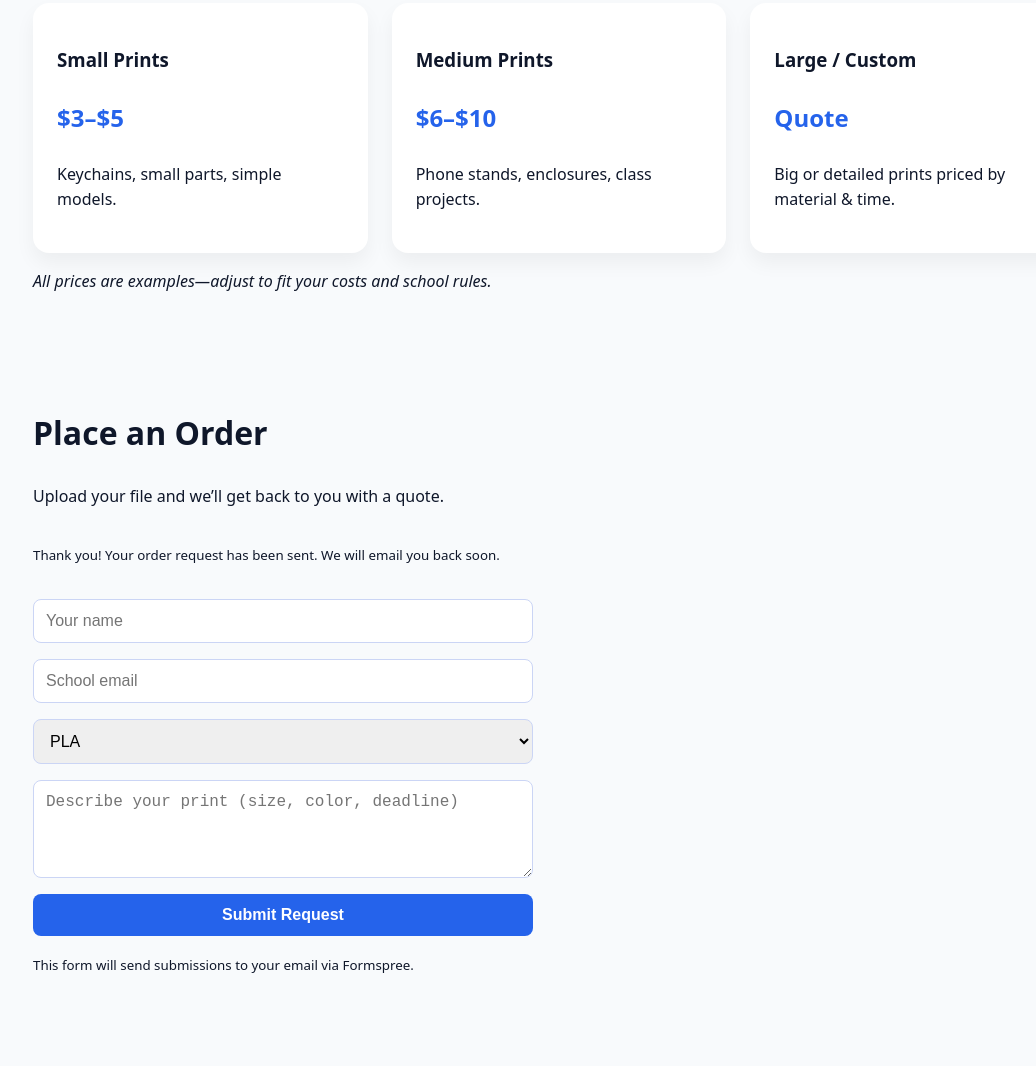
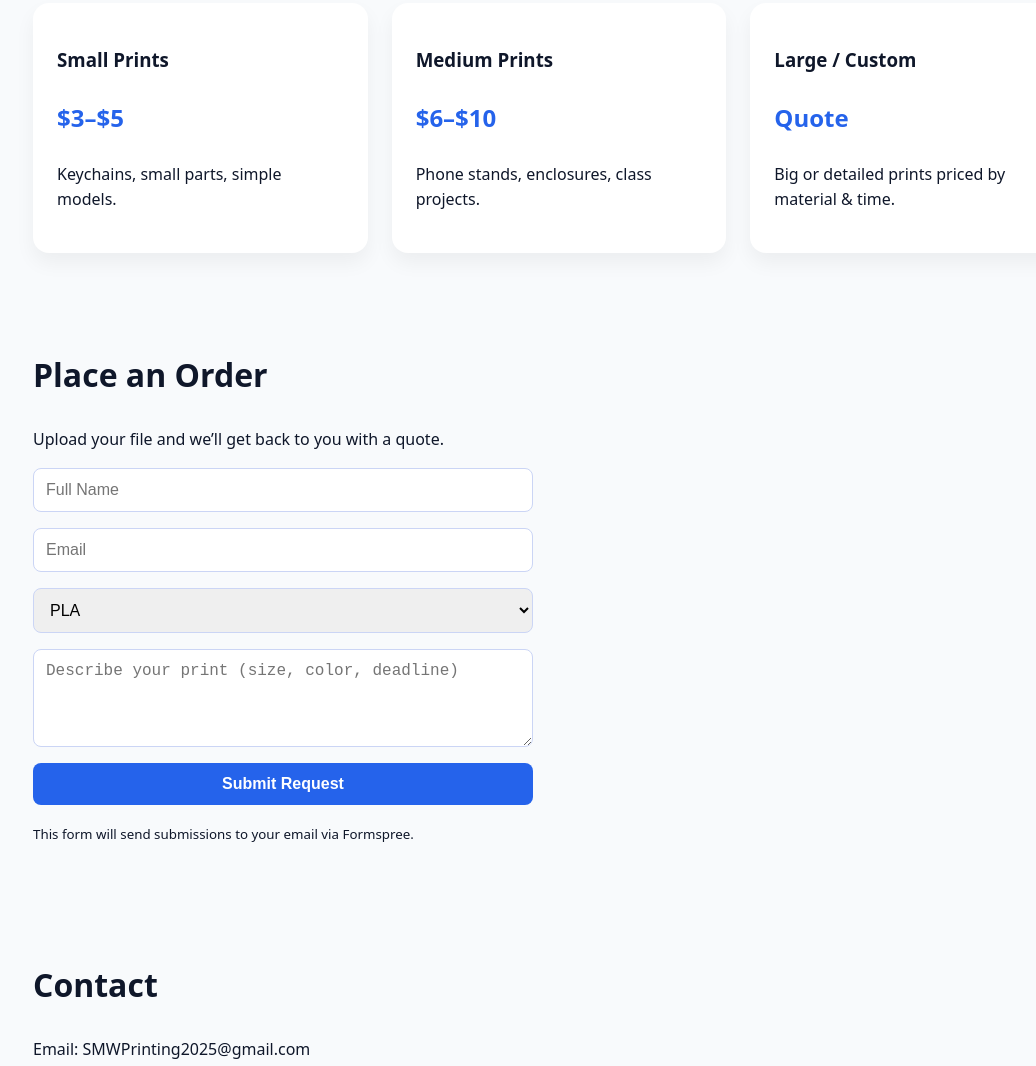
Before and after one commit to smwprinting2025-tech/SMW-Printing, a plain HTML site: page index.html in a window 1280 px wide. Shown: the part 967-2033 px from the top of the page, without its empty margins (81-1117 px from the left). Drawn offline with Linux system fonts and the light colour scheme.

Commit message:
Update index.html

```diff
--- a/index.html
+++ b/index.html
@@ -151,16 +151,14 @@
         <p>Big or detailed prints priced by material & time.</p>
       </div>
     </div>
-    <p><em>All prices are examples—adjust to fit your costs and school rules.</em></p>
   </section>
 
   <section id="order">
     <h2>Place an Order</h2>
     <p>Upload your file and we’ll get back to you with a quote.</p>
     <form action="https://formspree.io/f/xzdpkkqn" method="POST">
-      <p><small>Thank you! Your order request has been sent. We will email you back soon.</small></p>
-      <input type="text" name="name" placeholder="Your name" required />
-      <input type="email" name="email" placeholder="School email" required />
+      <input type="text" name="name" placeholder="Full Name" required />
+      <input type="email" name="email" placeholder="Email" required />
       <select name="material">
         <option value="PLA">PLA</option>
         <option value="PETG">PETG</option>
```
